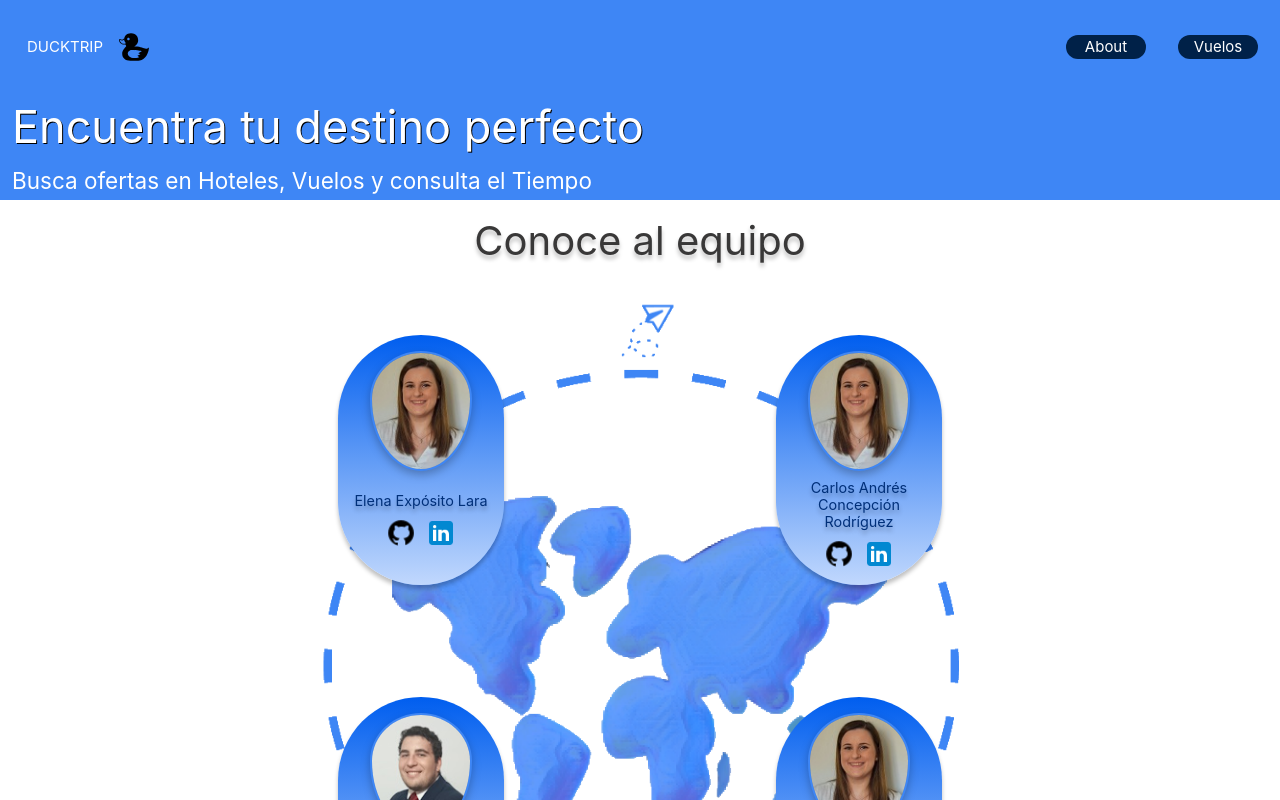
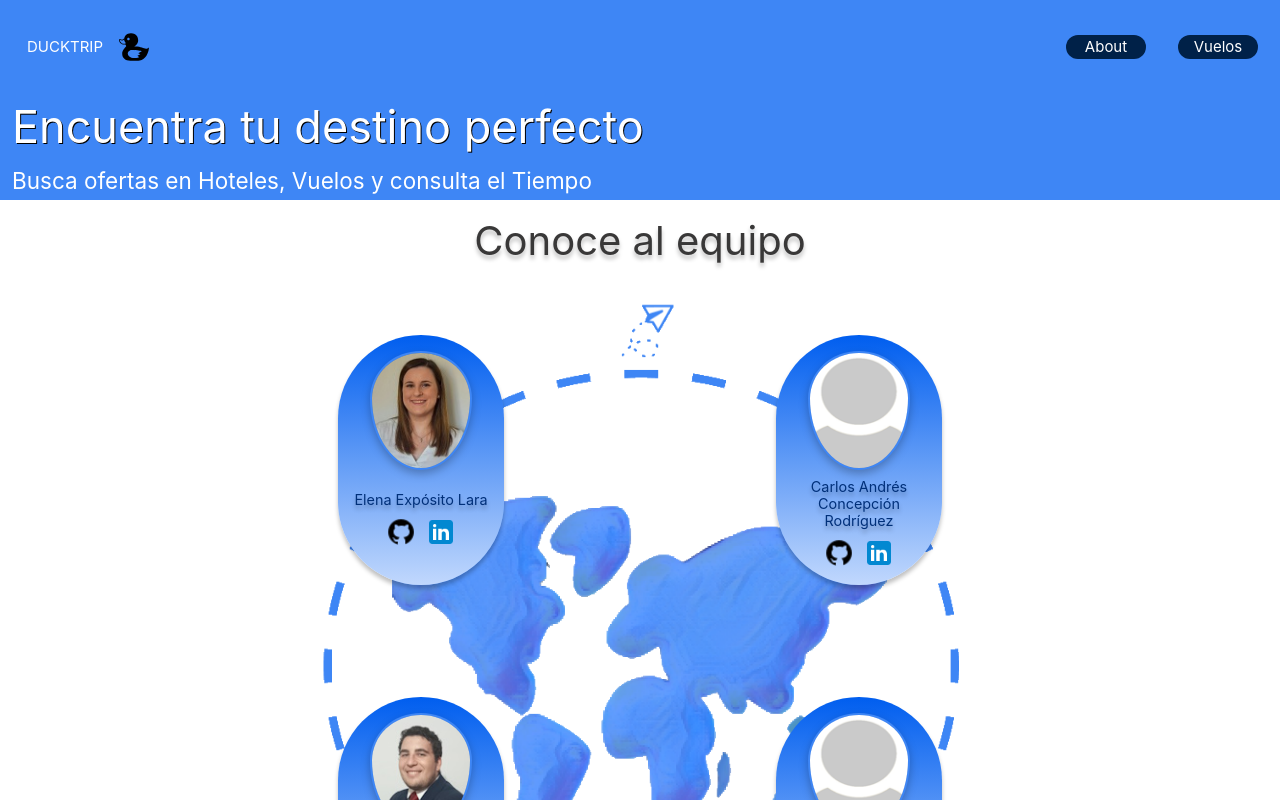
Before and after one commit to davidgm26/ducktrip-app, a Vue app: page /about in a window 1280 px wide. Shown: the top 800 px of the page. Built offline with nearby package versions, Linux system fonts and the light colour scheme.

Commit message:
Add image for about-member who don't have photo and background-image white when it does not load

```diff
--- a/src/views/AboutPage.vue
+++ b/src/views/AboutPage.vue
@@ -4,7 +4,7 @@
         <h1 class="about-title">Conoce al equipo</h1>
         <div class="about-background">
             <div class="member-team" v-for="member in members" :key="member.id">
-                <img class="member-photo" :src="member.image" />
+                <img class="member-photo" :src="member.image" width="102" height="120" />
                 <div class="member-info">
                     <div class="member-name">{{ member.name }}</div>
                     <div class="member-icons">
@@ -25,6 +25,7 @@
 import NavigationTopBar from '../components/NavigationTopBar.vue';
 import elenaImage from '@/assets/images/about-elena.png';
 import davidImage from '@/assets/images/about-david.jpg';
+import memberImage from '@/assets/images/about-member.png';
 
 export default {
     name: 'AboutPage',
@@ -42,7 +43,7 @@ export default {
                 {
                     id: 2,
                     name: "Carlos Andrés Concepción Rodríguez",
-                    image: elenaImage,
+                    image: memberImage,
                     github: "https://github.com/Conce131",
                     linkedin: "https://www.linkedin.com/in/carlos-conce/"
                 },
@@ -56,7 +57,7 @@ export default {
                 {
                     id: 4,
                     name: "Alejandro",
-                    image: elenaImage,
+                    image: memberImage,
                     github: "https://github.com/VassHigh",
                     linkedin: "https://www.linkedin.com/in/elena-exp%C3%B3sito-lara/"
                 },
@@ -124,6 +125,7 @@ export default {
     border-radius: 50% 50% 50% 50% / 40% 40% 60% 60%;
     border: 2px solid #3E86F5;
     filter: drop-shadow(0px 4px 4px rgba(0, 0, 0, 0.25));
+    background-color: #ffffff;
 }
 
 .member-info {
```
Also changed, not shown: src/assets/images/about-member.png (added).
